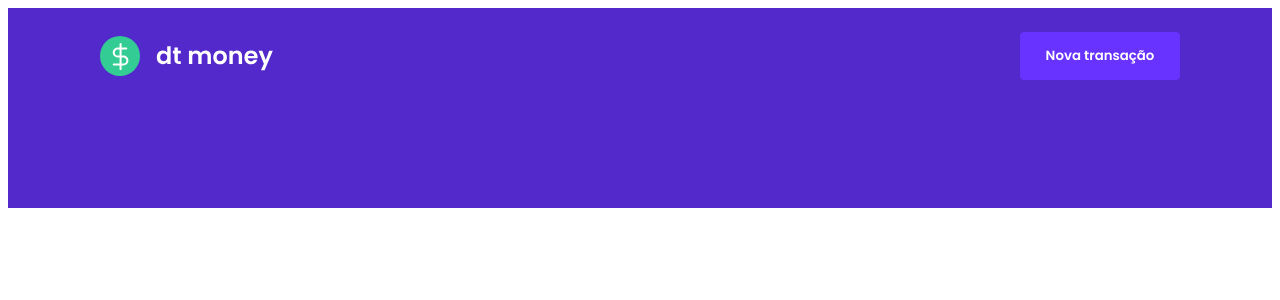
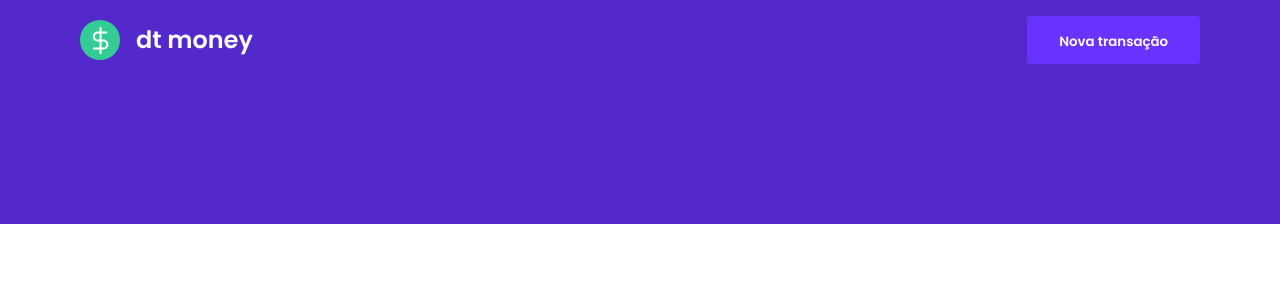
Before and after one commit to Vinicios-Rodrigues/dtmoney, a React (Create React App) app: page / in a window 1280 px wide. Shown: the top 300 px of the page. Built offline with nearby package versions, Linux system fonts and the light colour scheme.

Commit message:
adjusting styles and adding typing

```diff
--- a/src/App.tsx
+++ b/src/App.tsx
@@ -4,7 +4,8 @@ import { GlobalStyle } from "./styles/GlobalStyle";
 function App() {
   return (
     <div className="App">
-      <Header />
+      <Header textButton="Nova transação" />
+      <GlobalStyle />
     </div>
   );
 }
--- a/src/components/Header/Header.styles.ts
+++ b/src/components/Header/Header.styles.ts
@@ -4,31 +4,30 @@ import Colors from "../../styles/Colors";
 export const Container = styled.header`
   width: 100%;
   background: ${Colors.purple};
-  height: 12.5rem;
 `;
 
 export const Wrapper = styled.div`
-  max-width: 67.5rem;
+  max-width: 70rem;
   margin: 0 auto;
-  padding-top: 1.5rem;
+  padding: 1rem 1rem 10rem;
   display: flex;
   justify-content: space-between;
+  align-items: center;
 `;
 
 export const Button = styled.button`
   background: ${Colors.bgButton};
-  width: 10rem;
+  padding:1rem 2rem;
   height: 3rem;
   font-family: "Poppins";
   font-weight: 600;
   color: ${Colors.white};
   border-radius: 0.25rem;
-  border: solid 1px ${Colors.bgButton};
+  border: 0;
   cursor: pointer;
-  transition: 0.4s;
+  transition: 0.3s;
 
-
-  :hover{
-    filter: brightness(0.7);
+  :hover {
+    filter: brightness(0.9);
   }
 `;
--- a/src/components/Header/Header.tsx
+++ b/src/components/Header/Header.tsx
@@ -1,11 +1,15 @@
 import * as S from "./Header.styles";
-import logoImg from '../../assets/logo.svg'
-export const Header = () => {
+import logoImg from "../../assets/logo.svg";
+
+interface props {
+  textButton: string;
+}
+export const Header = (props: props) => {
   return (
     <S.Container>
       <S.Wrapper>
-          <img src={logoImg}alt="logo" />
-          <S.Button >Nova transação</S.Button>
+        <img src={logoImg} alt="logo" />
+        <S.Button>{props.textButton}</S.Button>
       </S.Wrapper>
     </S.Container>
   );
```
